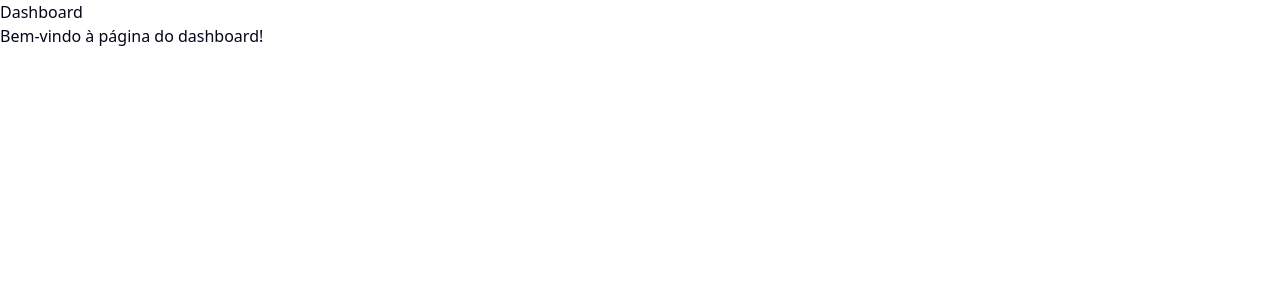
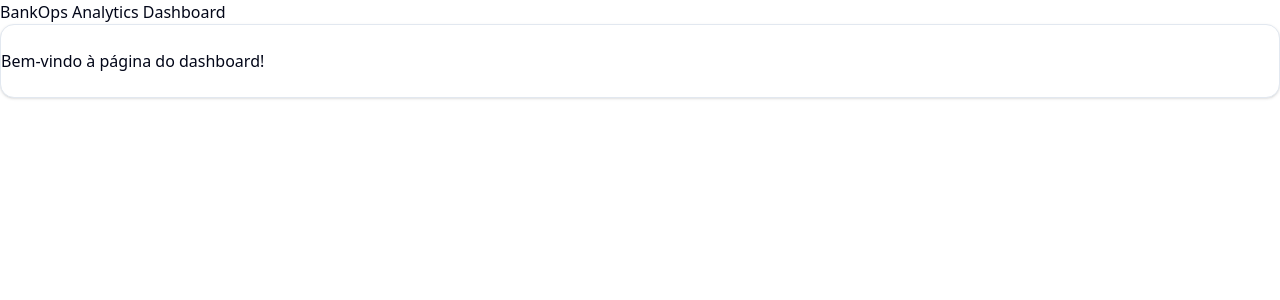
Before and after one commit to osamueldasilva/bank-analytics-dashboard, a Next.js app: page /dashboard in a window 1280 px wide. Shown: the top 300 px of the page. Built offline with nearby package versions, Linux system fonts and the light colour scheme.

Commit message:
feat: update dashboard title and content, add mock service worker handlers

```diff
--- a/src/app/dashboard/page.tsx
+++ b/src/app/dashboard/page.tsx
@@ -1,8 +1,10 @@
+import { Card } from '@/components/ui/card'
+
 export default function DashboardPage() {
   return (
     <main>
-      <h1>Dashboard</h1>
-      <p>Bem-vindo à página do dashboard!</p>
+      <h1>BankOps Analytics Dashboard</h1>
+      <Card>Bem-vindo à página do dashboard!</Card>
     </main>
   )
 }
--- a/src/app/layout.tsx
+++ b/src/app/layout.tsx
@@ -16,8 +16,8 @@ const geistMono = Geist_Mono({
 })
 
 export const metadata: Metadata = {
-  title: 'Create Next App',
-  description: 'Generated by create next app',
+  title: 'BankOps Analytics Dashboard',
+  description: 'Dashboard de análise de dados para operações bancárias',
 }
 
 export default function RootLayout({
--- /dev/null
+++ b/src/mocks/browser.ts
@@ -0,0 +1,5 @@
+import { setupWorker } from 'msw/browser'
+
+import { handlers } from './handlers'
+
+export const worker = setupWorker(...handlers)
--- /dev/null
+++ b/src/mocks/handlers.ts
@@ -0,0 +1,15 @@
+import { http, HttpResponse } from 'msw'
+
+export const handlers = [
+  http.get('/api/transactions', () => {
+    const transactions = Array.from({ length: 50 }, (_, i) => ({
+      id: i + 1,
+      title: `Transação ${i + 1}`,
+      amount: Math.floor(Math.random() * 5000),
+      date: new Date().toISOString(),
+      type: i % 2 === 0 ? 'deposit' : 'withdraw',
+    }))
+
+    return HttpResponse.json(transactions)
+  }),
+]
```
